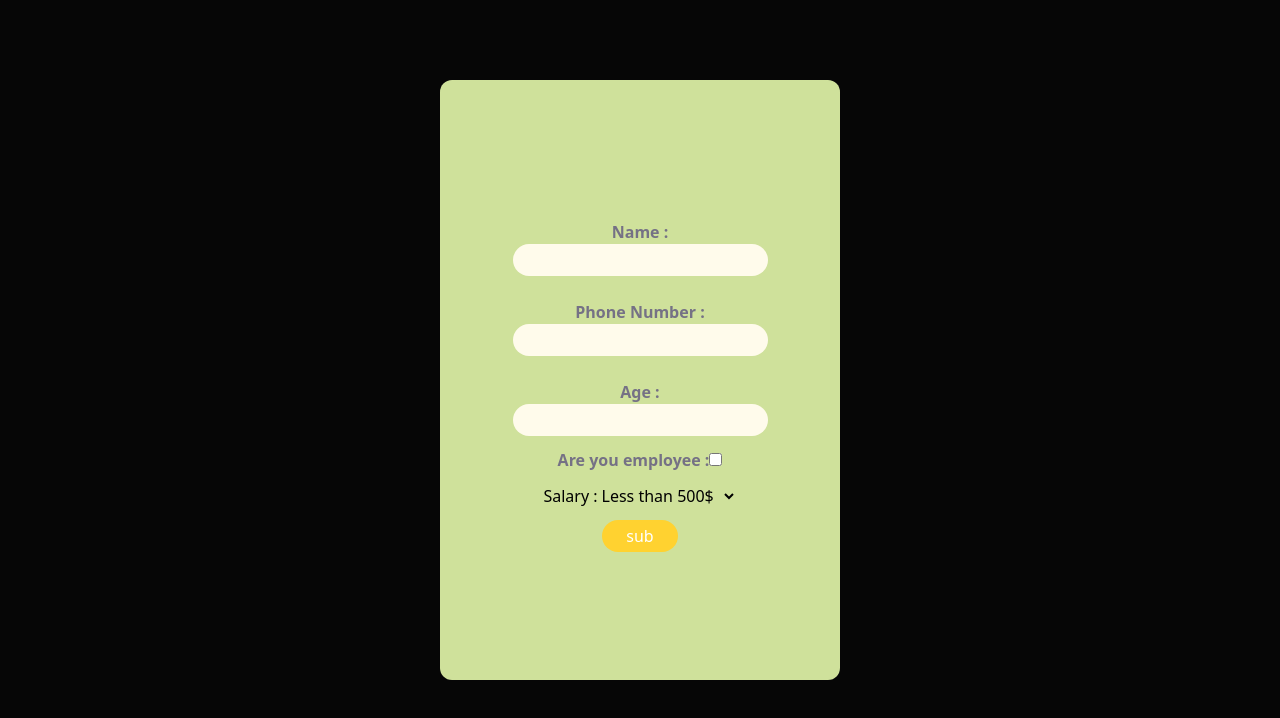
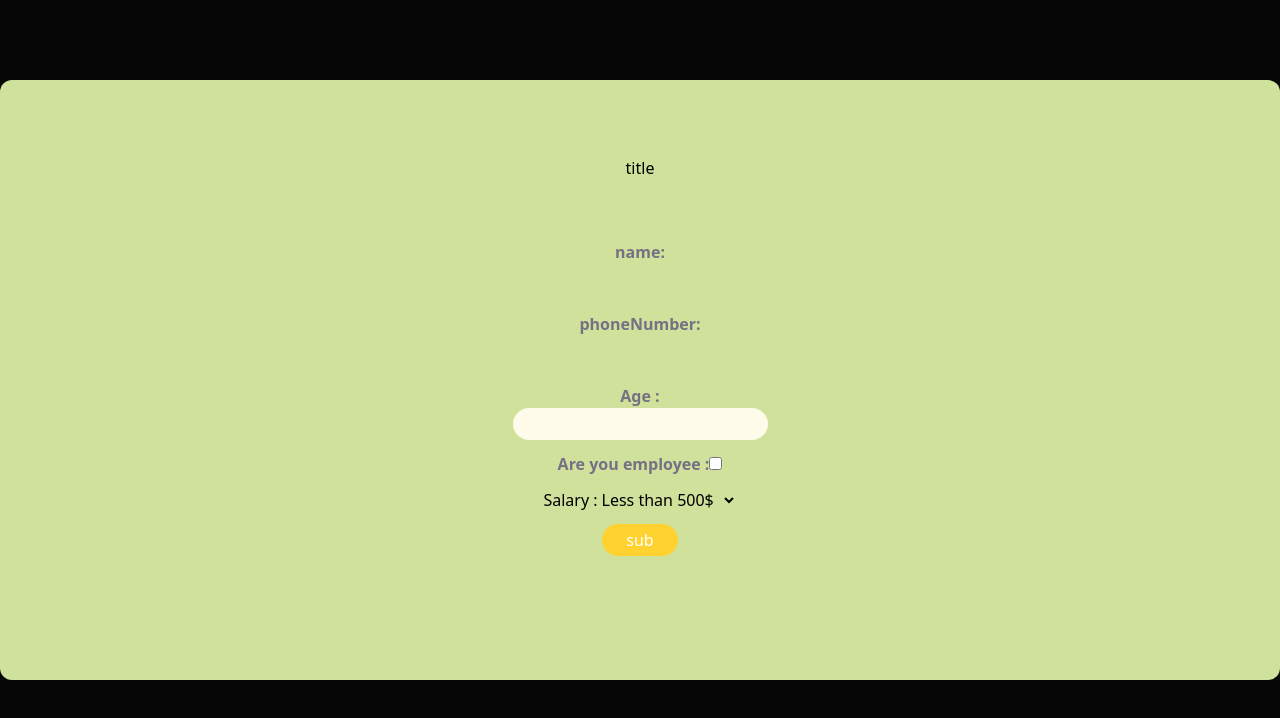
Before and after one commit to rabab003/Loan-Application-Form-TZ, a React (Vite) app: page / in a window 1280 px wide. Shown: the top 718 px of the page. Built offline with nearby package versions, Linux system fonts and the light colour scheme.

Commit message:
best practic for components

```diff
--- a/src/App.jsx
+++ b/src/App.jsx
@@ -7,8 +7,8 @@ function App() {
   return (
     <>
     <div className='bg-[#060606] h-screen pt-20'>
-    <div className='bg-[#CFE19B]  h-[600px] m-auto rounded-xl w-[400px] flex items-center justify-center'>
-      <Form/>
+    <div className='bg-[#CFE19B]  h-[600px] m-auto rounded-xl flex items-center justify-center'>
+      <Form title={"title"}/>
     </div>
     </div>
 
--- a/src/Components/Form.jsx
+++ b/src/Components/Form.jsx
@@ -1,7 +1,115 @@
+// import React, { useState } from 'react'
+// import Modal  from './Modal'
+// import MyInputComponent from './MyInputComponent'
+
+// export default function Form({title}) {
+
+// const [errorMessage,setErrorMessage ] = useState(null)
+// const [showModal ,setShowModal] = useState(false)
+// const [dataForm, setDataForm] = useState({
+//         name: '',
+//         phoneNumber: '',
+//         age: '',
+//         sit: false,
+//         salary: '',
+// });
+
+// const submitActive = dataForm.name == "" || dataForm.age == "" || dataForm.phoneNumber == "";
+
+// function handleFormSubmit(event) {
+//         event.preventDefault();
+//         setErrorMessage(null)
+//         const {age ,phoneNumber} =dataForm;
+//         if(age<18 || age >100){
+//             setErrorMessage("the age is not allowed")
+//         }else if(phoneNumber.length < 10 || phoneNumber.length > 12){
+//         setErrorMessage ("phone is not correct")
+//         }
+//         setShowModal(true)
+// }
+// function handelChecked(eve) {
+//     setDataForm({...dataForm, sit: eve.target.checked});
+// }
+
+// function hideTheModal(){
+//     if(showModal){
+//         setShowModal(false)
+// }
+// }
+
+// return (
+//         <div className='flex items-center justify-center flex-col w-full h-full' onClick={hideTheModal}>
+//             {title}
+//             <form className='flex items-center w-full justify-center flex-col py-12'>
+
+//                 <MyInputComponent handelChange={setDataForm} currentInput={dataForm} value={dataForm.name}/>
+//                 {/* <div className='flex flex-col text-center my-3'>
+//                     <label className='font-semibold text-[#757185]'>Name :</label>
+//                     <input
+//                         value={dataForm.name}
+//                         onChange={(eve) => setDataForm({...dataForm, name: eve.target.value})}
+//                         type="text"
+//                         className='rounded-2xl bg-amber-50 outline-none py-1 px-3'
+//                     />
+//                 </div> */}
+//                 <div className='flex flex-col text-center my-3'>
+//                     <label className='font-semibold text-[#757185]'>Phone Number :</label>
+//                     <input
+//                         value={dataForm.phoneNumber}
+//                         onChange={(eve) => setDataForm({...dataForm, phoneNumber: eve.target.value})}
+//                         type="tel"
+//                         className='rounded-2xl bg-amber-50 outline-none py-1 px-3 w-full'
+//                     />
+//                 </div>
+//                 <div className='flex flex-col text-center my-3'>
+//                     <label className='font-semibold text-[#757185]'>Age :</label>
+//                     <input
+//                         value={dataForm.age}
+//                         onChange={(eve) => setDataForm({...dataForm, age: eve.target.value})}
+//                         type="number"
+//                         className='rounded-2xl bg-amber-50 outline-none py-1 px-3 w-full'
+//                     />
+//                 </div>
+//                 <div>
+//                     <label className='font-semibold text-[#757185]'>Are you employee :</label>
+//                     <input
+//                         name='employee'
+//                         type="checkbox"
+//                         checked={dataForm.sit}
+//                         onChange={handelChecked}
+//                     />
+//                 </div>
+//                 <div className='py-3'>
+//                     <label>Salary :</label>
+//                     <select
+//                         value={dataForm.salary}
+//                         onChange={(eve) => setDataForm({...dataForm, salary: eve.target.value})}
+//                     >
+//                         <option>Less than 500$</option>
+//                         <option>only 500$</option>
+//                         <option>More than 500$</option>
+//                     </select>
+//                 </div>
+//                 <button onClick={handleFormSubmit} className={`text-white py-1 px-6 rounded-2xl
+//                 ${submitActive ? "bg-amber-300": "bg-emerald-500"}`}
+//                 disabled={submitActive} >
+//                     sub
+//                 </button>
+//             </form>
+
+//             <Modal errorMsg={errorMessage} isVisible={showModal}
+//             />
+
+//         </div>
+//     )
+// }
+
+
 import React, { useState } from 'react'
-import Modal from './Modal'
+import Modal  from './Modal'
+import MyInputComponent from './MyInputComponent'
 
-export default function Form() {
+export default function Form({title}) {
 
 const [errorMessage,setErrorMessage ] = useState(null)
 const [showModal ,setShowModal] = useState(false)
@@ -13,58 +121,62 @@ const [dataForm, setDataForm] = useState({
         salary: '',
 });
 
-const submitActive = dataForm.name == "" || dataForm.age == "" || dataForm.phoneNumber == ""
+const submitActive = dataForm.name == "" || dataForm.age == "" || dataForm.phoneNumber == "";
 
 function handleFormSubmit(event) {
+    console.log(dataForm)
         event.preventDefault();
         setErrorMessage(null)
         const {age ,phoneNumber} =dataForm;
         if(age<18 || age >100){
             setErrorMessage("the age is not allowed")
         }else if(phoneNumber.length < 10 || phoneNumber.length > 12){
-            setErrorMessage ("phone is not correct")
+        setErrorMessage ("phone is not correct")
         }
         setShowModal(true)
 }
-
 function handelChecked(eve) {
     setDataForm({...dataForm, sit: eve.target.checked});
 }
 
+function handelCheckNameInput(value){
+    setDataForm({...dataForm,name:value})
+
+}
+function handelCheckMobileNumberInput(value){
+    setDataForm({...dataForm,phoneNumber:value})
+
+}
+
 function hideTheModal(){
-            if(showModal){
-                setShowModal(false)
-            }
+    if(showModal){
+    setShowModal(false)
+}
 }
 
 return (
-        <div onClick={hideTheModal}>
-            <form className='flex items-center justify-center flex-col py-12'>
-                <div className='flex flex-col text-center my-3'>
-                    <label className='font-semibold text-[#757185]'>Name :</label>
-                    <input
-                        value={dataForm.name}
-                        onChange={(eve) => setDataForm({...dataForm, name: eve.target.value})}
-                        type="text"
-                        className='rounded-2xl bg-amber-50 outline-none py-1 px-3'
-                    />
-                </div>
-                <div className='flex flex-col text-center my-3'>
-                    <label className='font-semibold text-[#757185]'>Phone Number :</label>
-                    <input
-                        value={dataForm.phoneNumber}
-                        onChange={(eve) => setDataForm({...dataForm, phoneNumber: eve.target.value})}
-                        type="tel"
-                        className='rounded-2xl bg-amber-50 outline-none py-1 px-3'
-                    />
-                </div>
+        <div className='flex items-center justify-center flex-col w-full h-full mx-3' onClick={hideTheModal}>
+            {title}
+            <form className='flex items-center w-full justify-center flex-col py-12'>
+
+                <MyInputComponent
+                inputName="name:"
+                handelChange={handelCheckNameInput}
+                value={dataForm.name}/>
+
+                <MyInputComponent
+                inputName="phoneNumber:"
+                handelChange={handelCheckMobileNumberInput}
+                value={dataForm.phoneNumber}/>
+
+
                 <div className='flex flex-col text-center my-3'>
                     <label className='font-semibold text-[#757185]'>Age :</label>
                     <input
                         value={dataForm.age}
                         onChange={(eve) => setDataForm({...dataForm, age: eve.target.value})}
                         type="number"
-                        className='rounded-2xl bg-amber-50 outline-none py-1 px-3'
+                        className='rounded-2xl bg-amber-50 outline-none py-1 px-3 w-full'
                     />
                 </div>
                 <div>
@@ -87,14 +199,16 @@ return (
                         <option>More than 500$</option>
                     </select>
                 </div>
-                <button onClick={handleFormSubmit}
-                className={`text-white py-1 px-6 rounded-2xl
+                <button onClick={handleFormSubmit} className={`text-white py-1 px-6 rounded-2xl
                 ${submitActive ? "bg-amber-300": "bg-emerald-500"}`}
                 disabled={submitActive} >
                     sub
                 </button>
             </form>
-            <Modal errorMsg={errorMessage} isVisible={showModal}/>
+
+            <Modal errorMsg={errorMessage} isVisible={showModal}
+            />
+
         </div>
     )
 }
--- /dev/null
+++ b/src/Components/MyInputComponent.jsx
@@ -0,0 +1,19 @@
+import React from 'react'
+
+export default function MyInputComponent({value, handelChange, inputName}) {
+  return (
+    <>
+<div className='flex flex-col text-center my-3'>
+      <label className='font-semibold text-[#757185]'>{inputName}</label>
+      <input
+
+          value={value}
+          onChange={(event)=>{
+            handelChange(event.target.value)
+          }}
+        />
+</div>
+
+    </>
+  )
+}
```
